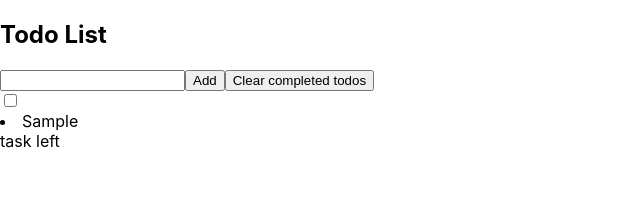
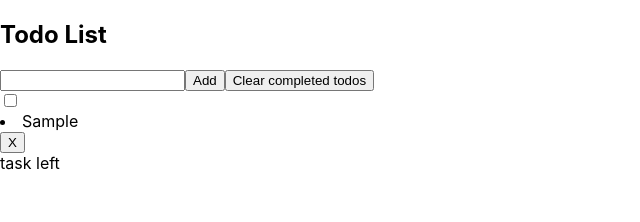
Before and after one commit to AbobakerSaeed12/TodoList, a React (Create React App) app: page / in a window 1280 px wide. Both pictures are taken after typing "Sample" into the empty fields and a click on the button "Add". Shown: the top 222 px of the page, without its empty margins (0-640 px from the left). Built offline with nearby package versions, Linux system fonts and the light colour scheme; the HTML template or start-up script is replaced by a standard one.

Commit message:
Added a todo delete button

```diff
--- a/src/App.js
+++ b/src/App.js
@@ -35,6 +35,10 @@ export default function App() {
     setTodos(newTodos)
   }
 
+  const handleDelete = (id) => {
+    const newTodos = todos.filter((todo) => todo.id !== id)
+    setTodos(newTodos)
+  }
 
   return (
     <div className="App">
@@ -50,6 +54,7 @@ export default function App() {
       <TodoList
         todos={todos}
         toggleComplete={toggleComplete}
+        handleDelete={handleDelete}
       />
       <div className="task-left"> task left </div>
     </div>
--- a/src/components/Todo.jsx
+++ b/src/components/Todo.jsx
@@ -1,8 +1,12 @@
 import React from "react";
-export default function Todo({ todo, toggleComplete}) {
+export default function Todo({ todo, toggleComplete, handleDelete }) {
 
   function handleCheckBoxClick() {
     toggleComplete(todo.id);
+  }
+
+  const handleDeleteClick = () => {
+    handleDelete(todo.id);
   }
 
   return (
@@ -13,6 +17,7 @@ export default function Todo({ todo, toggleComplete}) {
         onChange={handleCheckBoxClick}
       />
       <li>{todo.name}</li>
+      <button onClick={handleDeleteClick}>X</button>
     </div>
   )
 }
--- a/src/components/TodoList.jsx
+++ b/src/components/TodoList.jsx
@@ -1,12 +1,13 @@
 import React from 'react'
 import Todo from "./Todo"
 
-export default function TodoList({todos, toggleComplete}) {
+export default function TodoList({todos, toggleComplete, handleDelete}) {
   return (
     todos.map(todo => {
       return <Todo
                 className="todo-item"
                 key={todo.id}
+                handleDelete={handleDelete}
                 toggleComplete={toggleComplete}
                 todo={todo}
               />
```
